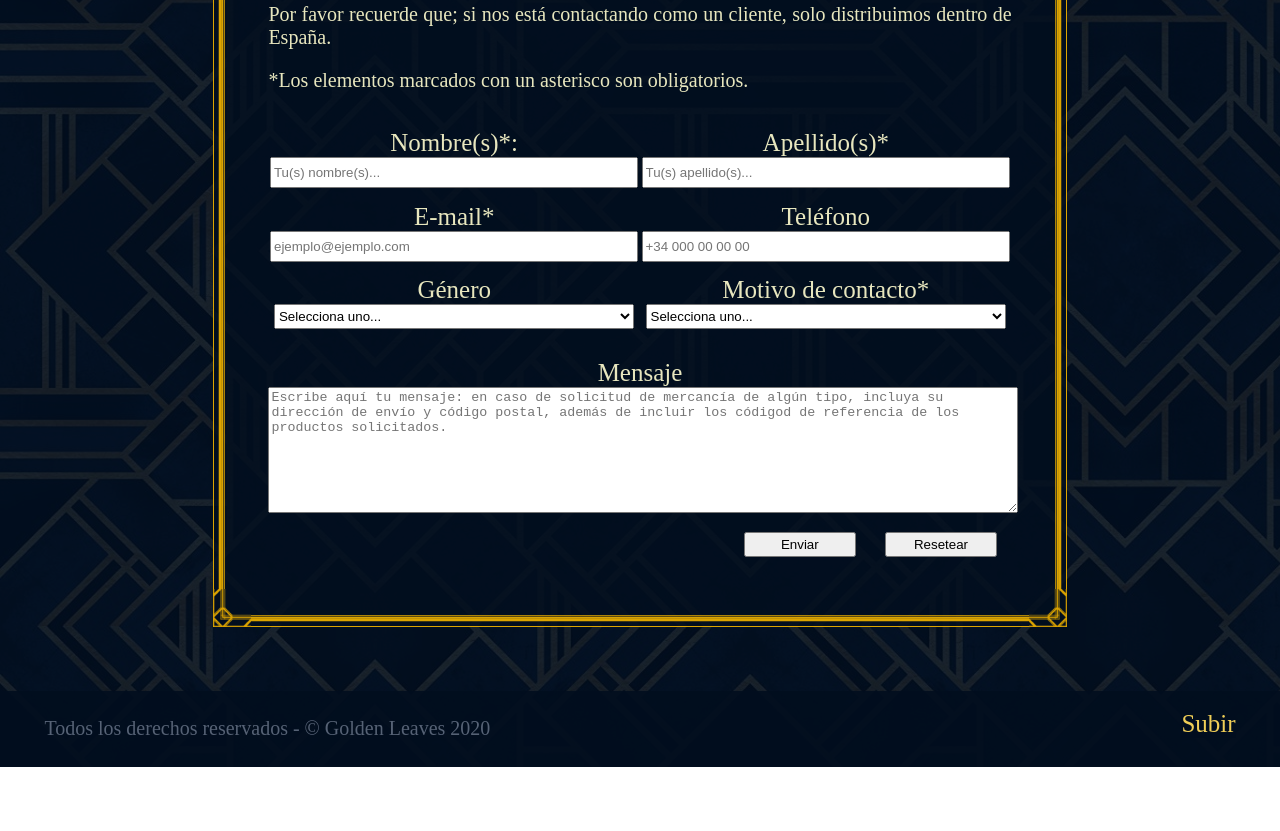
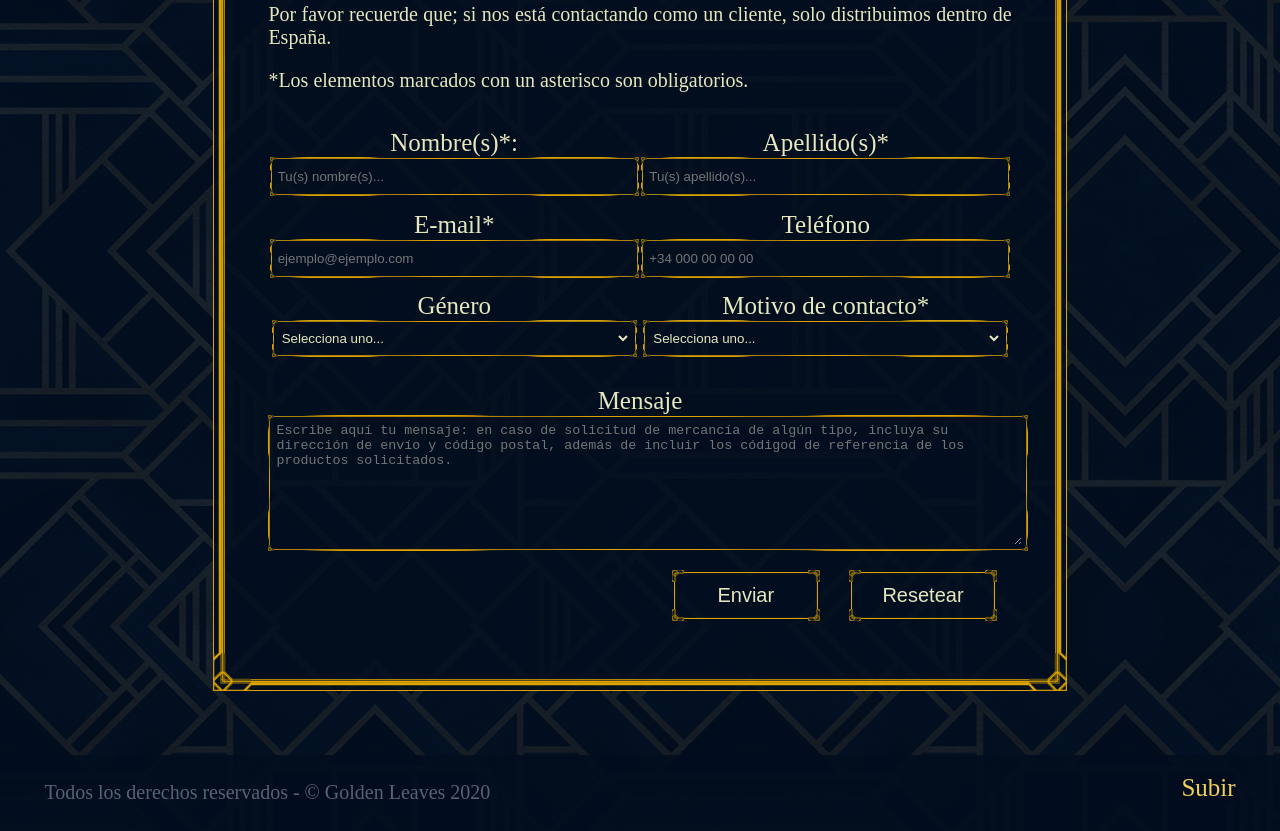
Before and after one commit to orionidas/webfct, a plain HTML site: page contacto.html in a window 1280 px wide. Shown: the part 874-1705 px from the top of the page. Before the commit the page ends 1641 px from the top, so only its background shows below. Drawn offline with Linux system fonts and the light colour scheme.

Commit message:
Diseño final

```diff
--- a/stylesheetmain2.css
+++ b/stylesheetmain2.css
@@ -237,10 +237,47 @@ form{
   box-sizing: border-box;
   margin-top: 5%;
 }
-input, select{
-  width: 97%;
+input, select {
+  width: 95%;
   height: 25px;
+  box-sizing: content-box;
+  background: rgba(36, 50, 61, 0);
+  border:  0.5vw solid transparent;
+  border-image: url('images/borde2.png') 40% stretch;
+  color: inherit;
 }
+
+
+textarea{
+  resize: vertical;
+  box-sizing: content-box;
+  background: rgba(36, 50, 61, 0);
+  border:  0.5vw solid transparent;
+  border-image: url('images/borde2.png') 40% stretch;
+  color: inherit;
+  width: 100%;
+}
+
+
+input:hover, select:hover, textarea:hover{
+  background: rgba(36, 50, 61, 0.5);
+  color: rgb(223, 168, 48);
+}
+
+input:-webkit-autofill,
+input:-webkit-autofill:hover,
+input:-webkit-autofill:focus,
+input:-webkit-autofill:active {
+    transition: background-color 5000s ease-in-out 0s;
+}
+input:-webkit-autofill {
+    -webkit-text-fill-color: rgb(231, 230, 190) !important;
+}
+option{
+  background: rgba(36, 50, 61, 1);
+  color: inherit;
+}
+
 
 label{
   font-size: 25px;
@@ -259,15 +296,15 @@ label{
 .raz, .bottom{
   grid-column: 1/5;
 }
-textarea{
-  width: 100%;
-}
-
 
 input[type=reset], input[type=submit]{
   float: right;
   width: 15%;
   margin: 2%;
+  font-size: 20px;
+  border: 1vw solid transparent;
+  border-image: url('images/borde2.png') 49% stretch;
+
 }
 /* Pie */
 
```
